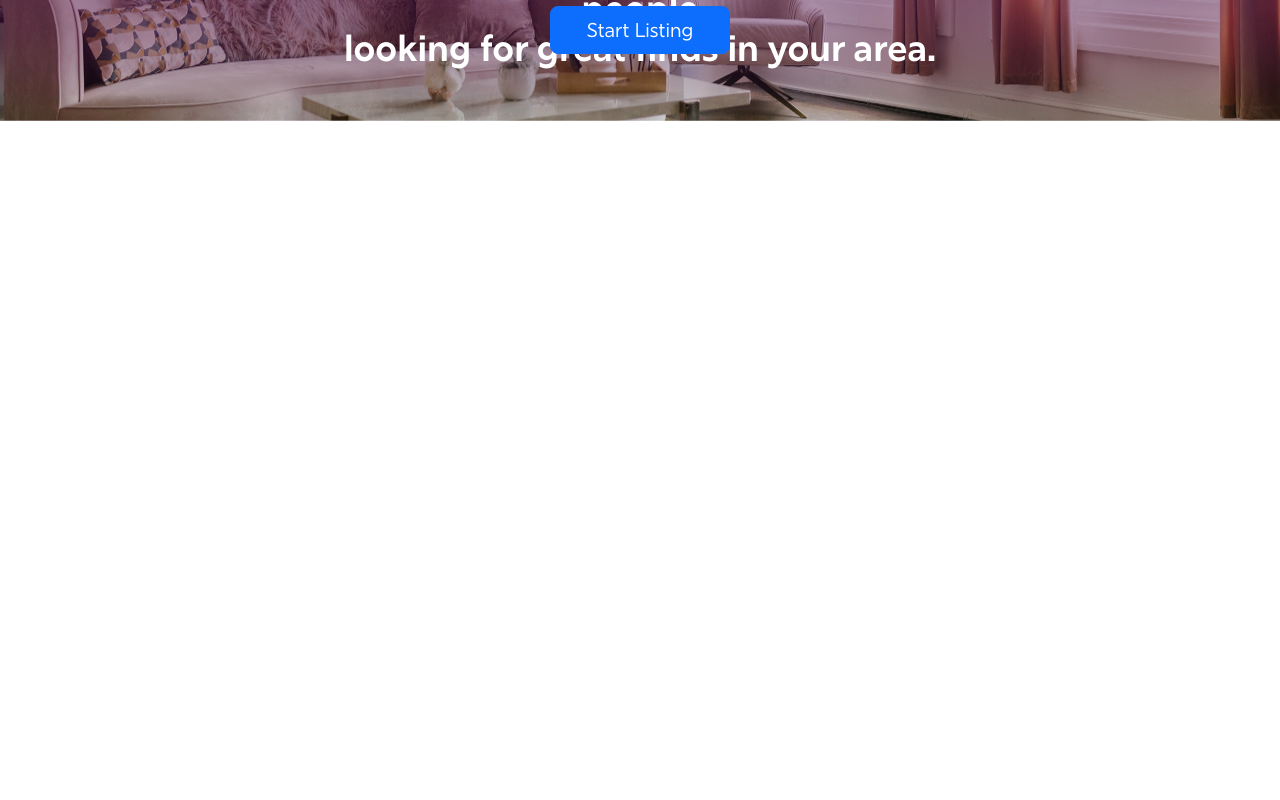
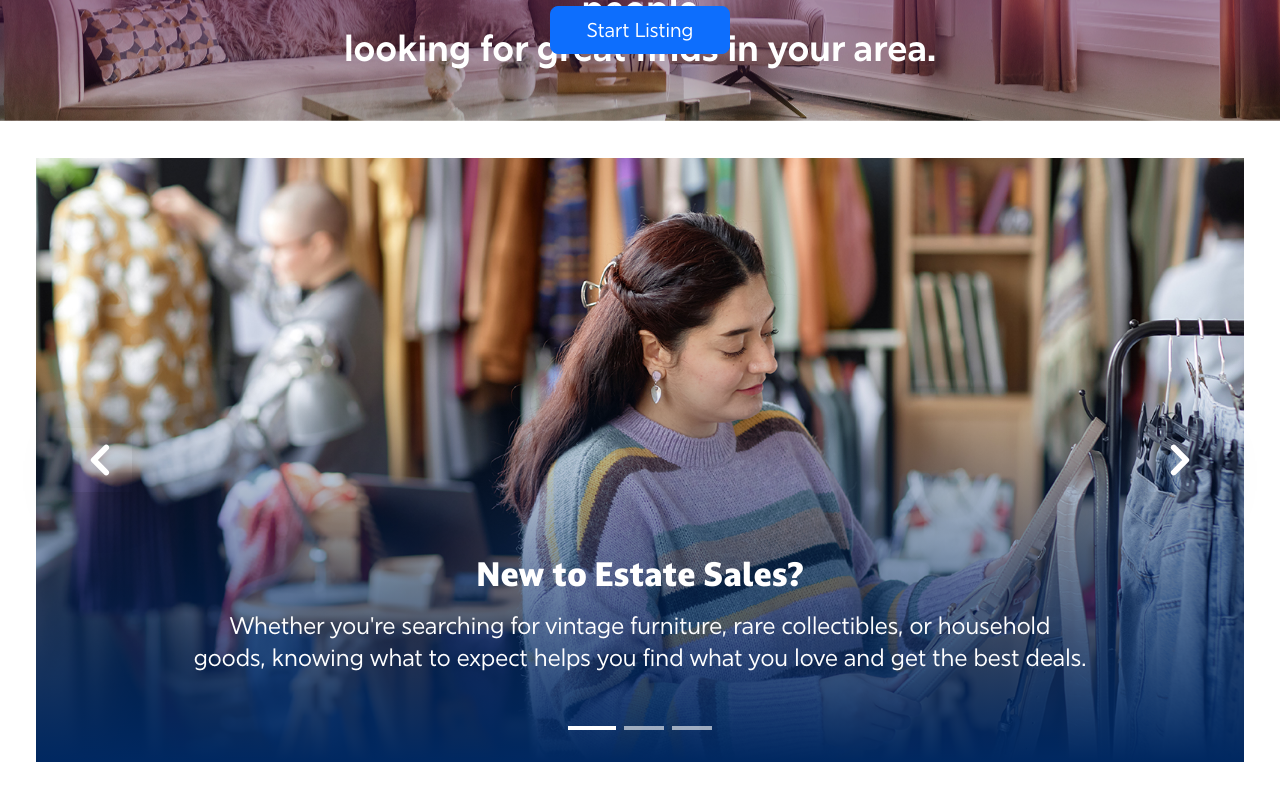
Before and after one commit to Marl-Sant/listasale, a Next.js app in the folder frontend/: page / in a window 1280 px wide. Shown: the part 4624-5424 px from the top of the page. Before the commit the page ends 4882 px from the top, so only its background shows below. Built offline with nearby package versions, Linux system fonts and the light colour scheme.

Commit message:
feat: created auto scrolling carousel with 9 second timer. Users can auto scroll as well. Added to home page and added photos used

```diff
--- a/frontend/app/page.tsx
+++ b/frontend/app/page.tsx
@@ -7,6 +7,7 @@ import CategorySection from '../components/CategorySection/CategorySection';
 import NearYouSection from '../components/SalesNearYouSection/SalesNearYou';
 import ItemsNearYouSection from '../components/ItemsNearYouSection/ItemsNearYou';
 import PromotionalSection from '../components/PromotionalSection/PromotionalSection';
+import CarouselSection from '../components/CarouselSection/CarouselSection';
 export default function HomePage() {
   const user = useSelector((state: RootState) => state.session.user);
 
@@ -122,6 +123,8 @@ export default function HomePage() {
         </div>
 
       </div>
+
+      <CarouselSection />
     </main>
   );
 }
--- /dev/null
+++ b/frontend/components/CarouselSection/CarouselSection.tsx
@@ -0,0 +1,140 @@
+'use client';
+
+import { useState, useEffect } from 'react';
+import { HiChevronLeft, HiChevronRight } from 'react-icons/hi2';
+
+interface CarouselSlide {
+  image: string;
+  heading: string;
+  description: string;
+}
+
+export default function CarouselSection() {
+  const [currentIndex, setCurrentIndex] = useState(0);
+  const [isAutoPlaying, setIsAutoPlaying] = useState(true);
+
+  const slides: CarouselSlide[] = [
+    {
+      image: '/images/carousel1.jpg',
+      heading: 'New to Estate Sales?',
+      description: "Whether you're searching for vintage furniture, rare collectibles, or household goods, knowing what to expect helps you find what you love and get the best deals."
+    },
+    {
+      image: '/images/oldies.jpg',
+      heading: 'Discover Hidden Treasures',
+      description: 'Explore unique finds from estate sales, garage sales, and online listings. Each item tells a story and could be your next great discovery.'
+    },
+    {
+      image: '/images/oldies2.jpg',
+      heading: 'Shop Smart, Save More',
+      description: 'Find the best deals on quality items. Our platform connects you with sellers offering everything from antiques to everyday essentials at unbeatable prices.'
+    }
+  ];
+
+  const nextSlide = () => {
+    setCurrentIndex((prev) => (prev + 1) % slides.length);
+    setIsAutoPlaying(false);
+    setTimeout(() => setIsAutoPlaying(true), 9000);
+  };
+
+  const prevSlide = () => {
+    setCurrentIndex((prev) => (prev - 1 + slides.length) % slides.length);
+    setIsAutoPlaying(false);
+    setTimeout(() => setIsAutoPlaying(true), 9000);
+  };
+
+  const goToSlide = (index: number) => {
+    setCurrentIndex(index);
+    setIsAutoPlaying(false);
+    setTimeout(() => setIsAutoPlaying(true), 9000);
+  };
+
+  // Auto-advance carousel
+  useEffect(() => {
+    if (!isAutoPlaying) return;
+
+    const interval = setInterval(() => {
+      setCurrentIndex((prev) => (prev + 1) % slides.length);
+    }, 9000); // Change slide every 9 seconds
+
+    return () => clearInterval(interval);
+  }, [isAutoPlaying, slides.length]);
+
+  const currentSlide = slides[currentIndex];
+
+  return (
+    <section className="max-w-[1440px] mx-auto md:px-9 lg:px-9 md:-mt-10 lg:-mt-15 xl:-mt-25 md:mb-10 xl:mb-20">
+      <div className="relative w-full aspect-[18/9]">
+
+        {/* Background Image */}
+        <img
+          src={currentSlide.image}
+          alt={currentSlide.heading}
+          className="w-full h-full object-cover"
+        />
+
+        {/* Dark Blue Gradient Overlay */}
+        <div
+          className="absolute bottom-0 left-0 right-0 h-2/3 bg-gradient-to-t from-[#002861] to-transparent"
+        />
+
+        {/* Text Overlay */}
+        <div className="absolute bottom-0 left-0 right-0 px-4 md:px-8 lg:px-12 pb-8 md:pb-12 lg:pb-16">
+          <div className="max-w-4xl mx-auto text-center">
+            <h2
+              className="text-white text-2xl md:text-3xl lg:text-4xl xl:text-5xl font-bold mb-3 md:mb-4 lg:mb-6"
+              style={{ fontFamily: 'var(--font-darkmode)' }}
+            >
+              {currentSlide.heading}
+            </h2>
+            <p
+              className="text-white md:text-base lg:text-xl xl:text-2xl mb-4 md:mb-6"
+              style={{ fontFamily: 'var(--font-rig-sans)' }}
+            >
+              {currentSlide.description}
+            </p>
+          </div>
+        </div>
+
+        {/* Navigation Arrows */}
+        <button
+          onClick={prevSlide}
+          className="absolute md:left-6 lg:left-8 top-1/2 -translate-y-1/2 z-10 hover:bg-gray-500 transition-colors md:p-3 shadow-lg"
+          aria-label="Previous slide"
+        >
+          <HiChevronLeft
+            className="md:w-8 md:h-8 lg:w-10 lg:h-10"
+            style={{ strokeWidth: '2', stroke: 'white' }}
+          />
+        </button>
+
+        <button
+          onClick={nextSlide}
+          className="absolute md:right-6 lg:right-8 top-1/2 -translate-y-1/2 z-10 hover:bg-gray-500 transition-colors md:p-3 shadow-lg"
+          aria-label="Next slide"
+        >
+          <HiChevronRight
+            className="md:w-8 md:h-8 lg:w-10 lg:h-10"
+            style={{ strokeWidth: '2', stroke: 'white' }}
+          />
+        </button>
+
+        {/* Indicator Dots */}
+        <div className="absolute md:bottom-6 lg:bottom-8 left-1/2 -translate-x-1/2 z-10 flex gap-2">
+          {slides.map((_, index) => (
+            <button
+              key={index}
+              onClick={() => goToSlide(index)}
+              className={`transition-all duration-300 ${
+                index === currentIndex
+                  ? 'md:w-10 lg:w-12 h-1 bg-white'
+                  : 'md:w-8 lg:w-10 h-1 bg-white/60 hover:bg-white/80'
+              }`}
+              aria-label={`Go to slide ${index + 1}`}
+            />
+          ))}
+        </div>
+      </div>
+    </section>
+  );
+}
--- a/frontend/components/ItemsNearYouSection/ItemsNearYou.tsx
+++ b/frontend/components/ItemsNearYouSection/ItemsNearYou.tsx
@@ -187,7 +187,7 @@ export default function ItemsNearYouSection() {
 
                 {/* Label Overlay */}
                 <div
-                  className="absolute bottom-0 right-0 flex items-center gap-1 px-2 py-1"
+                  className="absolute bottom-1 right-1 flex items-center gap-1 px-2 py-1"
                   style={{
                     backgroundColor: 'rgba(255, 255, 255, 0.8)',
                     color: item.label === 'local' ? '#693073' : '#1288e0',
```
Also changed, not shown: frontend/public/images/carousel1.jpg (added), 1 other file (tests, documents, lock files or other folders).
